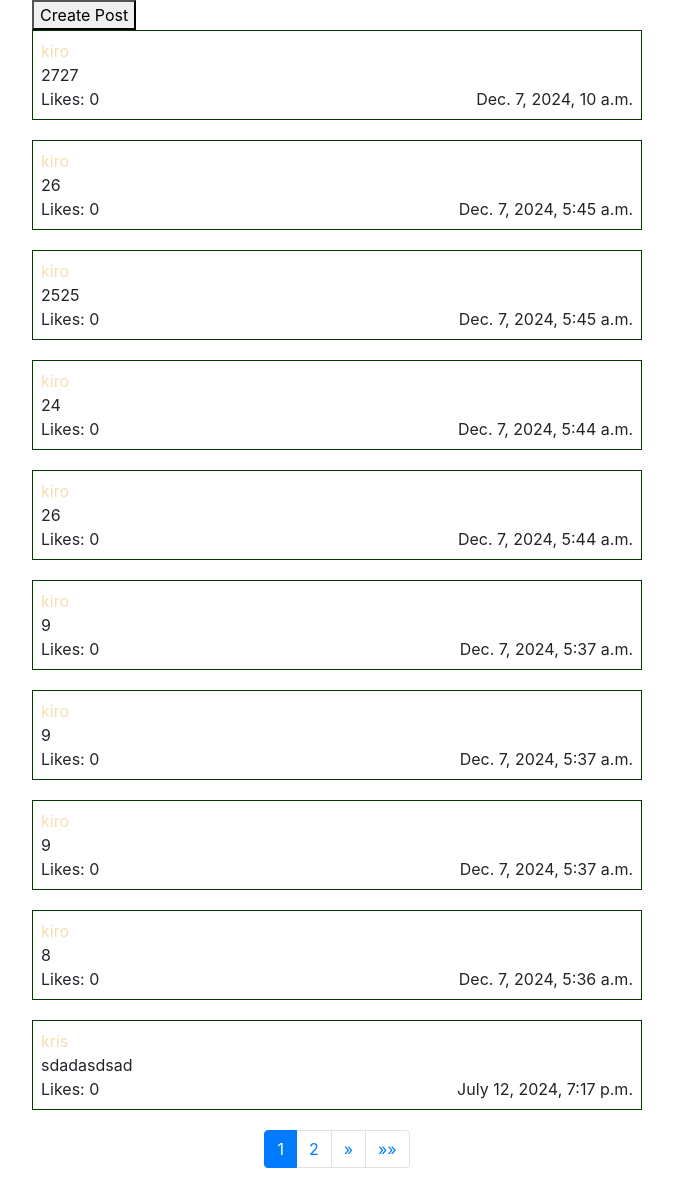
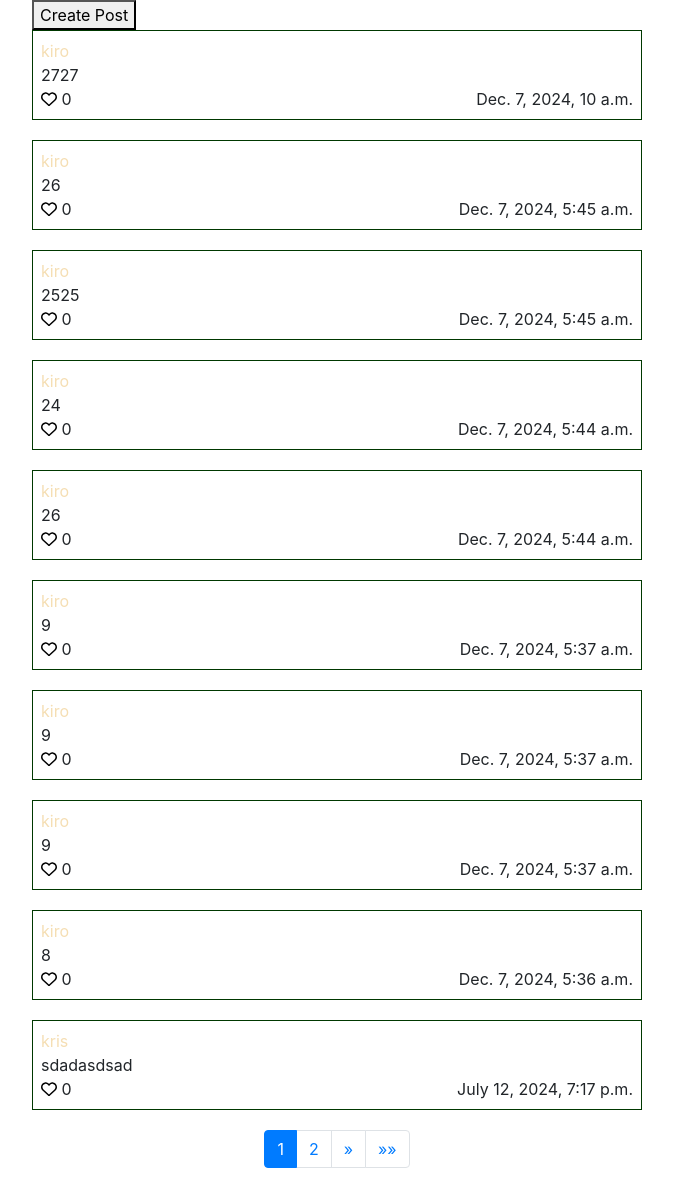
Before and after one commit to KrisGosp/cs50-network, a Django app: page / in a window 1280 px wide. Shown: the part 56-1240 px from the top of the page, without its empty margins (303-976 px from the left). Run offline with Django 3.2, Linux system fonts and the light colour scheme; data comes from the database, SQL or seed files in the repository; both versions use the stored data as it was after the commit; some libraries are stand-ins or nearby versions.

Commit message:
Put svgs for like/unlike

```diff
--- a/network/templates/network/index.html
+++ b/network/templates/network/index.html
@@ -1,6 +1,4 @@
-{% extends "network/layout.html" %}
-{% load static %}
-{% block body %}
+{% extends "network/layout.html" %} {% load static %} {% block body %}
 <div class="container">
   <!-- Alert  -->
   <div class="alert alert-primary my-3 d-none" role="alert"></div>
@@ -25,7 +23,6 @@
   </div>
   <button id="open-create-form">Create Post</button>
 
-
   <!-- Paginator -->
   {% for post in page_obj %}
   <div class="post" data-post-id="{{ post.id }}">
@@ -34,17 +31,38 @@
     </a>
 
     <div class="new-body d-none">
-      <textarea name="new-body" id="new-body-{{ post.id }}">{{ post.body }}</textarea>
+      <textarea name="new-body" id="new-body-{{ post.id }}">
+{{ post.body }}</textarea
+      >
     </div>
     <p class="post-body post-body-{{ post.id }}">{{ post.body }}</p>
     <div class="d-flex justify-content-between">
-      <span>Likes: {{ post.likes }}</span>
+      <div class="">
+        {% if post.id in liked_posts %}
+        <svg class="mb-1" xmlns="http://www.w3.org/2000/svg" width="16" height="16" viewBox="0 0 512 512">
+          <!--!Font Awesome Free 6.7.1 by @fontawesome - https://fontawesome.com License - https://fontawesome.com/license/free Copyright 2024 Fonticons, Inc.-->
+          <path
+            d="M47.6 300.4L228.3 469.1c7.5 7 17.4 10.9 27.7 10.9s20.2-3.9 27.7-10.9L464.4 300.4c30.4-28.3 47.6-68 47.6-109.5v-5.8c0-69.9-50.5-129.5-119.4-141C347 36.5 300.6 51.4 268 84L256 96 244 84c-32.6-32.6-79-47.5-124.6-39.9C50.5 55.6 0 115.2 0 185.1v5.8c0 41.5 17.2 81.2 47.6 109.5z"
+          />
+        </svg>
+        {% else %}
+        <svg class="mb-1" xmlns="http://www.w3.org/2000/svg" width="16" height="16" viewBox="0 0 512 512">
+          <!--!Font Awesome Free 6.7.1 by @fontawesome - https://fontawesome.com License - https://fontawesome.com/license/free Copyright 2024 Fonticons, Inc.-->
+          <path
+            d="M225.8 468.2l-2.5-2.3L48.1 303.2C17.4 274.7 0 234.7 0 192.8l0-3.3c0-70.4 50-130.8 119.2-144C158.6 37.9 198.9 47 231 69.6c9 6.4 17.4 13.8 25 22.3c4.2-4.8 8.7-9.2 13.5-13.3c3.7-3.2 7.5-6.2 11.5-9c0 0 0 0 0 0C313.1 47 353.4 37.9 392.8 45.4C462 58.6 512 119.1 512 189.5l0 3.3c0 41.9-17.4 81.9-48.1 110.4L288.7 465.9l-2.5 2.3c-8.2 7.6-19 11.9-30.2 11.9s-22-4.2-30.2-11.9zM239.1 145c-.4-.3-.7-.7-1-1.1l-17.8-20-.1-.1s0 0 0 0c-23.1-25.9-58-37.7-92-31.2C81.6 101.5 48 142.1 48 189.5l0 3.3c0 28.5 11.9 55.8 32.8 75.2L256 430.7 431.2 268c20.9-19.4 32.8-46.7 32.8-75.2l0-3.3c0-47.3-33.6-88-80.1-96.9c-34-6.5-69 5.4-92 31.2c0 0 0 0-.1 .1s0 0-.1 .1l-17.8 20c-.3 .4-.7 .7-1 1.1c-4.5 4.5-10.6 7-16.9 7s-12.4-2.5-16.9-7z"
+          />
+        </svg>
+        {% endif %}
+        <span>{{ post.likes }}</span>
+      </div>
       <span>{{ post.created_at }}</span>
     </div>
 
     {% if post.user == request.user %}
     <button class="btn btn-sm btn-outline-primary edit-post">Edit</button>
-    <button class="btn btn-sm btn-outline-primary save-new-post d-none">Save</button>
+    <button class="btn btn-sm btn-outline-primary save-new-post d-none">
+      Save
+    </button>
     {% endif %}
   </div>
   {% endfor %}
@@ -58,26 +76,43 @@
         </a>
       </li>
       <li class="page-item">
-      <a class="page-link" href="?page={{ page_obj.previous_page_number }}" aria-label="Previous">
+        <a
+          class="page-link"
+          href="?page={{ page_obj.previous_page_number }}"
+          aria-label="Previous"
+        >
           <span aria-hidden="true">&laquo;</span>
         </a>
       </li>
       {% endif %}
+
       {% for num in page_obj.paginator.page_range %}
         {% if page_obj.number == num %}
           <li class="page-item active"><span class="page-link">{{ num }}</span></li>
         {% elif num > page_obj.number|add:'-3' and num < page_obj.number|add:'3' %}
-    <li class="page-item"><a class="page-link" href="?page={{ num }}">{{ num }}</a></li>
+          <li class="page-item">
+            <a class="page-link" href="?page={{ num }}">{{ num }}</a>
+          </li>
         {% endif %}
       {% endfor %}
+
+
       {% if page_obj.has_next %}
         <li class="page-item">
-      <a class="page-link" href="?page={{ page_obj.next_page_number }}" aria-label="Next">
+          <a
+            class="page-link"
+            href="?page={{ page_obj.next_page_number }}"
+            aria-label="Next"
+          >
             <span aria-hidden="true">&raquo;</span>
           </a>
         </li>
         <li class="page-item">
-      <a class="page-link" href="?page={{ page_obj.paginator.num_pages }}" aria-label="Last">
+          <a
+            class="page-link"
+            href="?page={{ page_obj.paginator.num_pages }}"
+            aria-label="Last"
+          >
             <span aria-hidden="true">&raquo;&raquo;</span>
           </a>
         </li>
@@ -88,4 +123,5 @@
 
 {% block script %}
 <script src="{% static 'network/index.js' %}"></script>
-{% endblock %} {% endblock %}
+{% endblock %}
+{% endblock %}
--- a/network/views.py
+++ b/network/views.py
@@ -18,9 +18,14 @@ def index(request):
     page_number = request.GET.get('page')
     page_obj = paginator.get_page(page_number)
 
+    # take ids of all posts that currUser has liked
+    # TODO: Check if working
+    # liked_posts = request.user.user_liked.values_list('post', flat=True)
+
 
     return render(request, "network/index.html", {
-        "page_obj": page_obj
+        "page_obj": page_obj,
+        # "liked_posts": liked_posts
     })
 
 @login_required
```
Also changed, not shown: db.sqlite3. Lines whose indentation alone changed are shown as unchanged.
